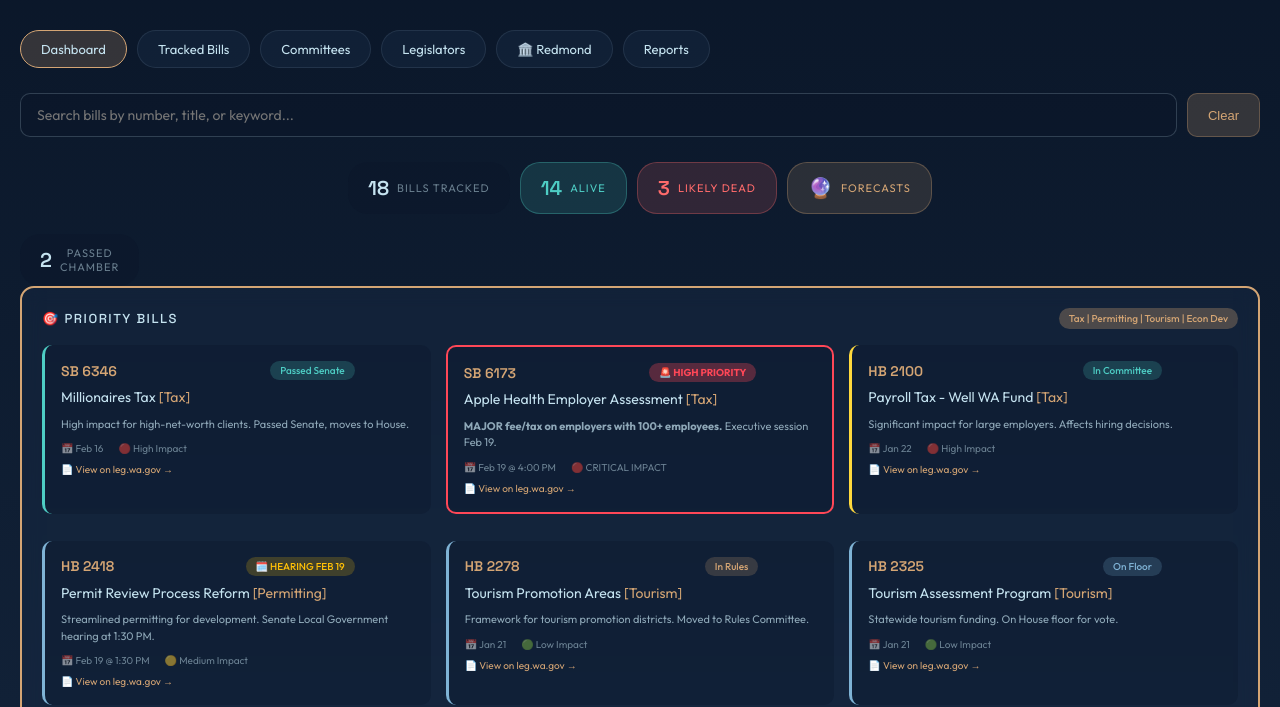
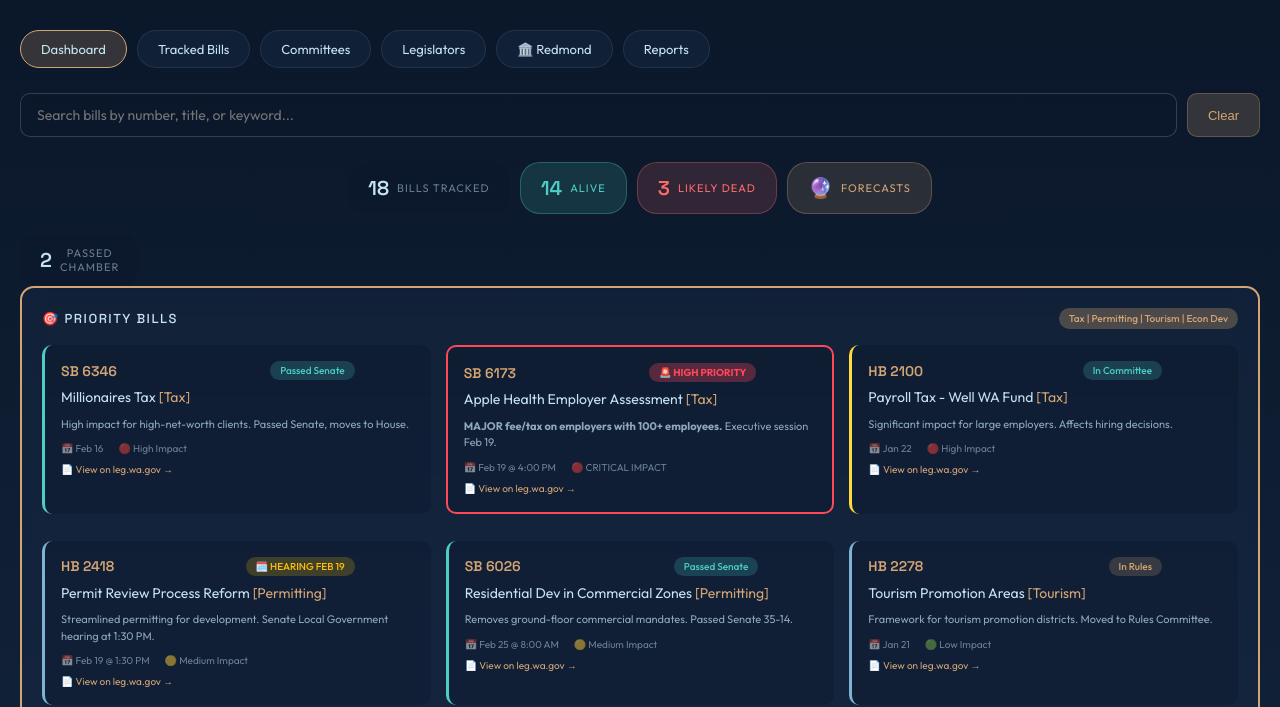
Before and after one commit to digikelly/hoshi-political, a plain HTML site: page index.html in a window 1280 px wide. Shown: the part 105-812 px from the top of the page. Drawn offline with Linux system fonts and the light colour scheme.

Commit message:
Add SB 6026 and SB 6347 to billsData and Priority Bills

```diff
--- a/index.html
+++ b/index.html
@@ -642,6 +642,20 @@
                                 <span>🟡 Medium Impact</span>
                             </div>
                             <a href="https://app.leg.wa.gov/billsummary?BillNumber=2418&Year=2025" target="_blank" style="font-size: 10px; color: var(--hoshi-gold); text-decoration: none; display: inline-block; margin-top: 8px;" onclick="event.stopPropagation();">📄 View on leg.wa.gov →</a>
+                        </div>
+
+                        <div class="bill-card" onclick="showBillDetail('SB6026')" style="border-left-color: #4ecdc4; cursor: pointer;">
+                            <div class="bill-header">
+                                <span class="bill-number">SB 6026</span>
+                                <span class="bill-status" style="background: rgba(78, 205, 196, 0.2); color: #4ecdc4;">Passed Senate</span>
+                            </div>
+                            <div class="bill-title">Residential Dev in Commercial Zones <span style="color: var(--hoshi-gold);">[Permitting]</span></div>
+                            <div class="bill-description" style="font-size: 11px;">Removes ground-floor commercial mandates. Passed Senate 35-14.</div>
+                            <div class="bill-meta" style="font-size: 10px;">
+                                <span>📅 Feb 25 @ 8:00 AM</span>
+                                <span>🟡 Medium Impact</span>
+                            </div>
+                            <a href="https://app.leg.wa.gov/billsummary?BillNumber=6026&Year=2025" target="_blank" style="font-size: 10px; color: var(--hoshi-gold); text-decoration: none; display: inline-block; margin-top: 8px;" onclick="event.stopPropagation();">📄 View on leg.wa.gov →</a>
                         </div>
 
                         <!-- Tourism Bills -->
@@ -1304,7 +1318,9 @@
             'HB1833': { number: 'HB 1833', title: 'Spark Act - AI Grant Program', shortDesc: 'Establishing an AI grant program for innovation and ethical pilot projects.', fullSummary: 'Creates the Spark Act, establishing an artificial intelligence grant program administered by the Department of Commerce to promote AI innovation and ethical AI pilot projects.', assessment: 'Direct funding opportunity for AI sector clients. Scheduled for hearing Mar 25 in Environment, Energy & Technology.', status: 'HEnvEnergy', statusLabel: 'Scheduled', hearing: 'Mar 25', sponsor: 'Kloba (D)', committee: 'Environment, Energy & Technology', impact: 'high', billUrl: 'https://app.leg.wa.gov/billsummary?BillNumber=1833&Year=2025', chamber: 'House', alive: true },
             'HB2225': { number: 'HB 2225', title: 'AI Companion Chatbot Regulation', shortDesc: 'Regulating AI companion chatbots with mental health safeguards.', fullSummary: 'Regulates artificial intelligence companion chatbots, requiring mental health safeguards and consumer protections for AI-powered companion applications.', assessment: 'Affects AI consumer applications. Monitoring for compliance requirements that may affect AI product development.', status: 'HTech', statusLabel: 'In Committee', hearing: 'Jan 14', sponsor: 'Ferguson (Gov)', committee: 'Technology, Economic Development, & Veterans', impact: 'medium', billUrl: 'https://app.leg.wa.gov/billsummary?BillNumber=2225&Year=2025', chamber: 'House', alive: true },
             'HB2446': { number: 'HB 2446', title: 'Quantum Technology Industry Development', shortDesc: 'Developing quantum technology into economic and workforce strategy.', fullSummary: 'Developing the quantum technology industry into the state\'s economic development and workforce strategy.', assessment: 'Emerging tech sector opportunity. Quantum technology aligns with space/tech sector focus. Monitor for funding opportunities.', status: 'HApprops', statusLabel: 'In Committee', hearing: 'Jan 20', sponsor: 'TBD', committee: 'Appropriations', impact: 'medium', billUrl: 'https://app.leg.wa.gov/billsummary?BillNumber=2446&Year=2025', chamber: 'House', alive: true },
-            'SB6173': { number: 'SB 6173', title: 'Apple Health Employer Assessment', shortDesc: 'Creating an apple health employer assessment for employers with over 100 employees.', fullSummary: 'This bill creates an Apple Health employer assessment targeting employers with over 100 employees. This represents a significant new fee/tax on larger employers to fund health programs.', assessment: '🔴 HIGH PRIORITY - Major cost impact for employers over 100 employees. Executive session scheduled Feb 19 at 4:00 PM in Senate Ways & Means. Could significantly affect labor costs and hiring decisions for large employers.', status: 'SWays & Means', statusLabel: 'In Committee', hearing: 'Feb 19 @ 4:00 PM', sponsor: 'TBD', committee: 'Senate Ways & Means', impact: 'high', billUrl: 'https://app.leg.wa.gov/billsummary?BillNumber=6173&Year=2025', chamber: 'Senate', alive: true }
+            'SB6173': { number: 'SB 6173', title: 'Apple Health Employer Assessment', shortDesc: 'Creating an apple health employer assessment for employers with over 100 employees.', fullSummary: 'This bill creates an Apple Health employer assessment targeting employers with over 100 employees. This represents a significant new fee/tax on larger employers to fund health programs.', assessment: '🔴 HIGH PRIORITY - Major cost impact for employers over 100 employees. Executive session scheduled Feb 19 at 4:00 PM in Senate Ways & Means. Could significantly affect labor costs and hiring decisions for large employers.', status: 'SWays & Means', statusLabel: 'In Committee', hearing: 'Feb 19 @ 4:00 PM', sponsor: 'TBD', committee: 'Senate Ways & Means', impact: 'high', billUrl: 'https://app.leg.wa.gov/billsummary?BillNumber=6173&Year=2025', chamber: 'Senate', alive: true },
+            'SB6026': { number: 'SB 6026', title: 'Residential Development in Commercial Zones', shortDesc: 'Removing ground-floor commercial mandates for residential development in commercial zones.', fullSummary: 'This bill removes the requirement for ground-floor commercial space in certain commercial zones, allowing for more residential development. Passed Senate 35-14 on Feb 12.', assessment: 'Passed Senate, now in House Local Government. Executive session scheduled Feb 25 at 8:00 AM. Could increase housing supply by reducing commercial space requirements.', status: 'HLocGov', statusLabel: 'In House', hearing: 'Feb 25 @ 8:00 AM', sponsor: 'TBD', committee: 'House Local Government', impact: 'medium', billUrl: 'https://app.leg.wa.gov/billsummary?BillNumber=6026&Year=2025', chamber: 'Senate', alive: true },
+            'SB6347': { number: 'SB 6347', title: 'Estate Tax Reinstatement', shortDesc: 'Reinstating estate tax rates for large estates effective July 1, 2026.', fullSummary: 'This bill reinstates higher estate tax rates for large estates, effective July 1, 2026. Applies to estates of decedents dying on or after that date.', assessment: 'In House Finance Committee. Hearing scheduled Feb 26 at 8:00 AM. Affects estate planning for high-net-worth individuals.', status: 'HFinance', statusLabel: 'In House Finance', hearing: 'Feb 26 @ 8:00 AM', sponsor: 'TBD', committee: 'House Finance', impact: 'high', billUrl: 'https://app.leg.wa.gov/billsummary?BillNumber=6347&Year=2025', chamber: 'Senate', alive: true }
         };
 
         // Legislator data
```
